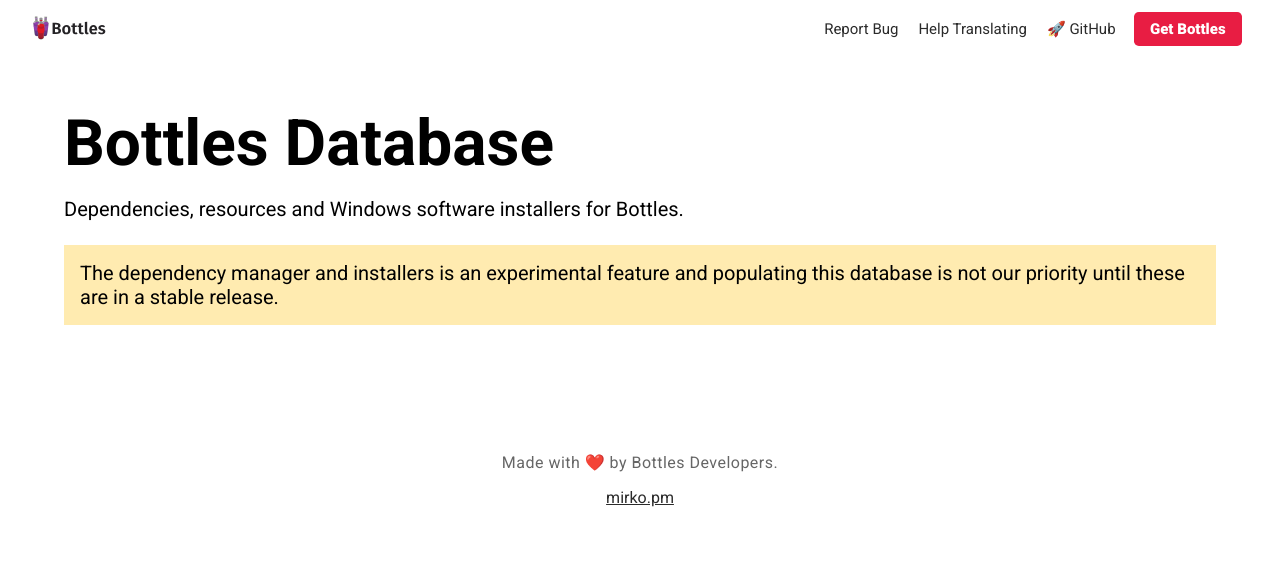
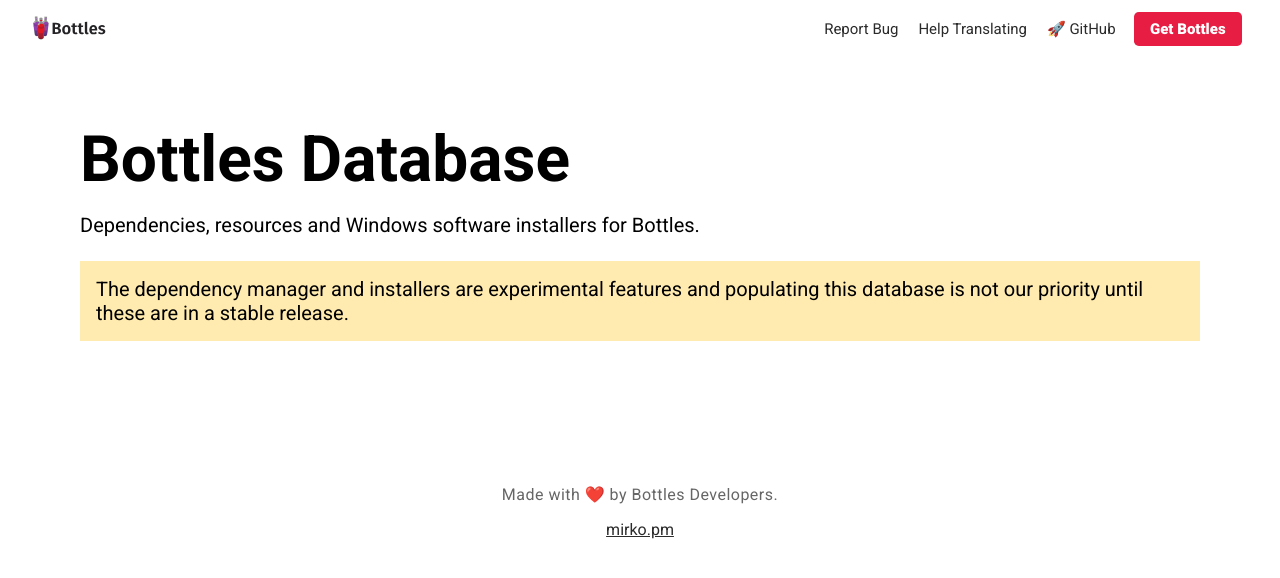
Before and after one commit to bottlesdevs/website, a Jekyll site: the page built from database.md, in a window 1280 px wide. Shown: the top 578 px of the page. Built offline with Jekyll 4.4.1, drawn with Linux system fonts in a browser that asks for light colours.

Commit message:
Stylesheet for container sizes

```diff
--- a/assets/css/style.css
+++ b/assets/css/style.css
@@ -219,6 +219,23 @@
     margin: 2rem 0 0;
 }
 
+.container {
+    margin: 0 auto;
+    padding: 1rem;
+}
+
+.container.small {
+    max-width: 38rem;
+}
+
+.container.medium {
+    max-width: 58rem;
+}
+
+.container.large {
+    max-width: 78rem;
+}
+
 @media screen and (max-width:745px) {
     nav a.brand {
         float: none;
--- a/database.md
+++ b/database.md
@@ -3,11 +3,11 @@
 ---
 
 <section class="heading">
-  <div class="container">
+  <div class="container page">
     <h1>Bottles Database</h1>
     <p>Dependencies, resources and Windows software installers for Bottles.</p>
     <div class="warning">
-      <p>The dependency manager and installers is an experimental feature and populating this database is not our priority until these are in a stable release.</p>
+      <p>The dependency manager and installers are experimental features and populating this database is not our priority until these are in a stable release.</p>
     </div>
   </div>
 </section>
```
Also changed, not shown: README.md.
